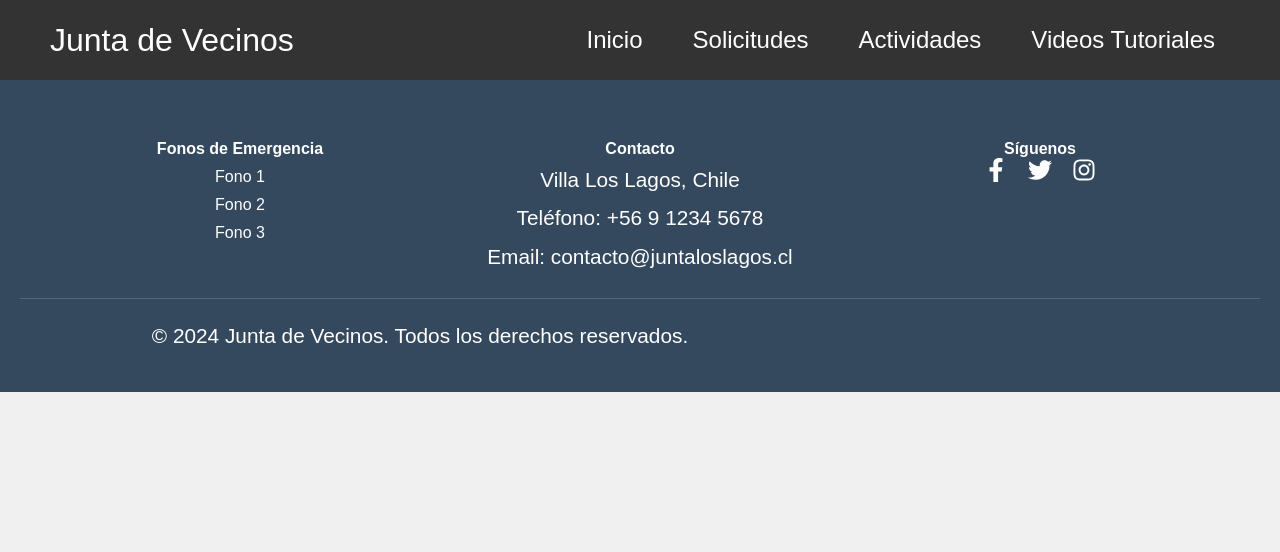
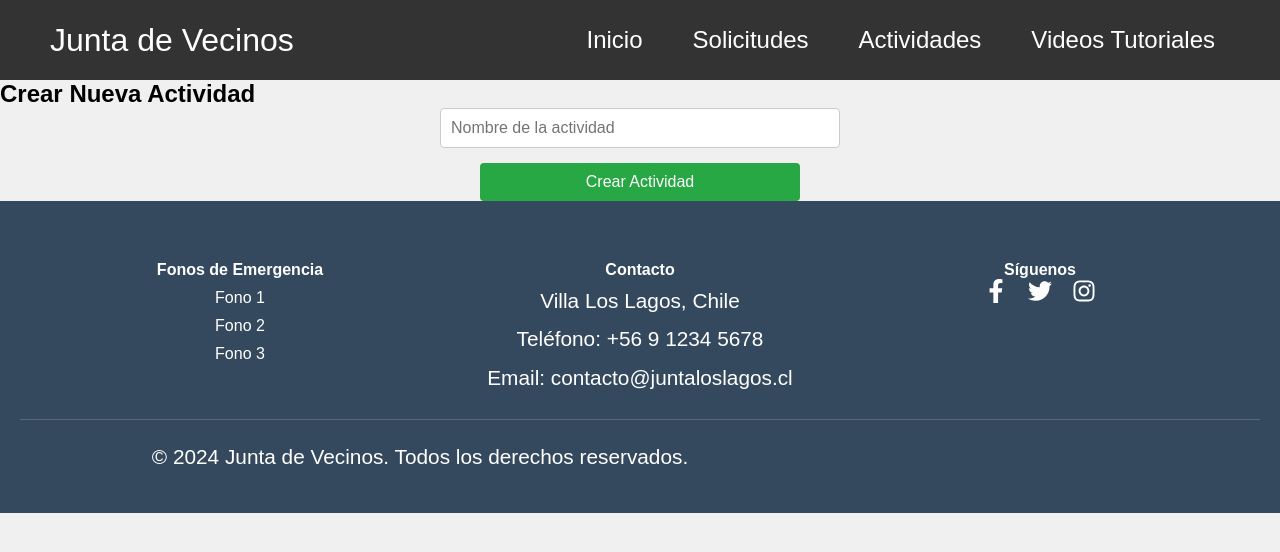
Before and after one commit to Benjamin1106/Proyeco-Portafolio, a React (Vite) app: page /crearActividades in a window 1280 px wide. Shown: the top 552 px of the page. Built offline with nearby package versions, Linux system fonts and the light colour scheme.

Commit message:
crear Actividades

```diff
--- a/src/App.tsx
+++ b/src/App.tsx
@@ -5,6 +5,7 @@ import Navbar from './Componentes/navbar.tsx';
 import FormularioSolicitudes from './Componentes/solicitudes.tsx';
 import Home from './Componentes/home.tsx';
 import Footer from './Componentes/footer.tsx';
+import CrearActividades from './Componentes/crearActividades.tsx';
 
 const Actividades: React.FC = () => <h1>Cambiar nombre</h1>;
 const Videos: React.FC = () => <h1>Cambiar nombre</h1>;
@@ -18,6 +19,7 @@ const App: React.FC = () => {
         <Route path="/solicitudes" element={<FormularioSolicitudes />} />
         <Route path="/actividades" element={<Actividades />} />
         <Route path="/videos" element={<Videos />} />
+        <Route path="/crearActividades" element={<CrearActividades />} />
       </Routes>
       <Footer/>
     </Router>
--- /dev/null
+++ b/src/Componentes/crearActividades.tsx
@@ -0,0 +1,32 @@
+import React, { useState } from 'react';
+import { db } from '../firebase/firebaseConfig';
+import { collection, addDoc } from 'firebase/firestore';
+
+const CrearActividades: React.FC = () => {
+  const [nombre, setNombre] = useState<string>('');
+
+  const crearActividad = async () => {
+    if (nombre.trim()) {
+      await addDoc(collection(db, "actividades"), {
+        nombre,
+        inscripto: false,
+      });
+      setNombre('');  // Limpiar el campo después de crear
+    }
+  };
+
+  return (
+    <div>
+      <h2>Crear Nueva Actividad</h2>
+      <input
+        type="text"
+        value={nombre}
+        onChange={(e) => setNombre(e.target.value)}
+        placeholder="Nombre de la actividad"
+      />
+      <button onClick={crearActividad}>Crear Actividad</button>
+    </div>
+  );
+};
+
+export default CrearActividades;
```
